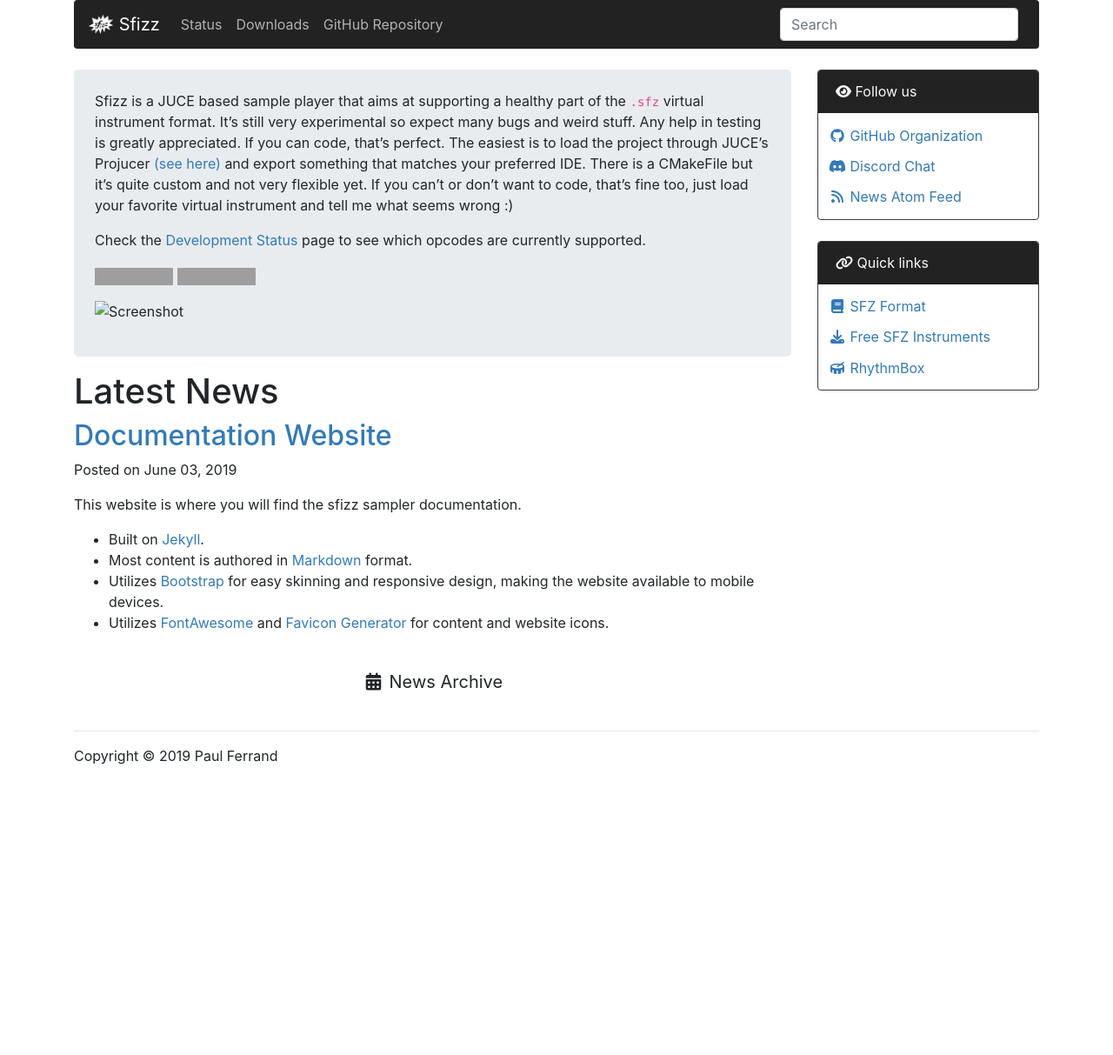
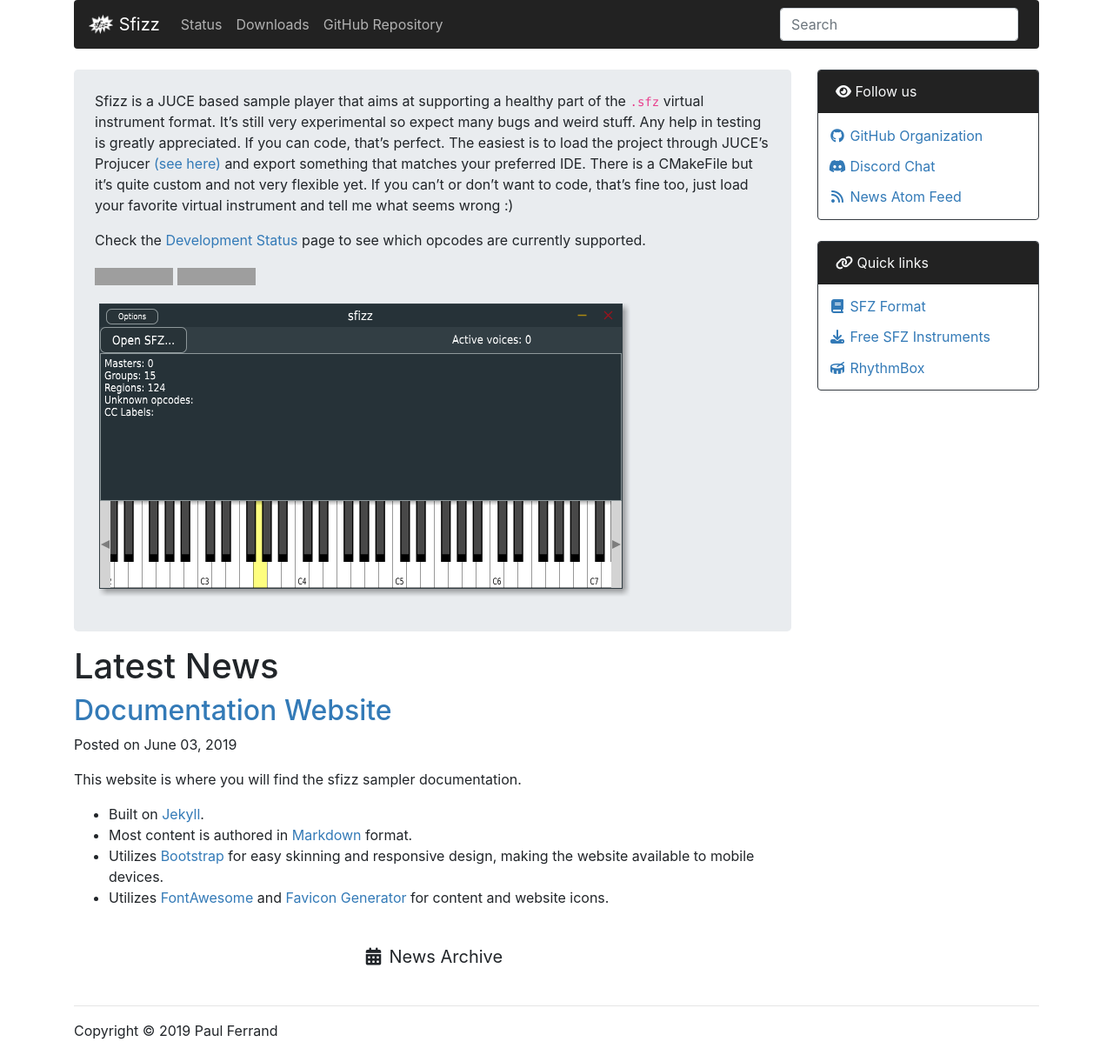
Before and after one commit to sfztools/sfizz-juce, a Jekyll site: the page built from docs/index.md, in a window 1280 px wide. Shown: the whole page at 87% size. Built offline with Jekyll 4.4.1, drawn with Linux system fonts in a browser that asks for light colours; nearby versions of some CDN libraries; before the commit the page ends 900 px from its top, so only the background shows below that; grey boxes are pictures that could not be loaded.

Commit message:
Update index.md

```diff
--- a/docs/index.md
+++ b/docs/index.md
@@ -25,7 +25,7 @@
 [![Travis](https://img.shields.io/travis/com/sfztools/sfizz.svg?label=Linux-macOS&style=popout&logo=travis)](https://travis-ci.com/sfztools/sfizz)
 [![AppVeyor](https://img.shields.io/appveyor/ci/sfztools/sfizz.svg?label=Windows&style=popout&logo=appveyor)](https://ci.appveyor.com/project/sfztools/sfizz)
 
-![Screenshot](./../screenshot.png)
+![Screenshot](/assets/img/screenshot.png)
 
 </div>
 
```
